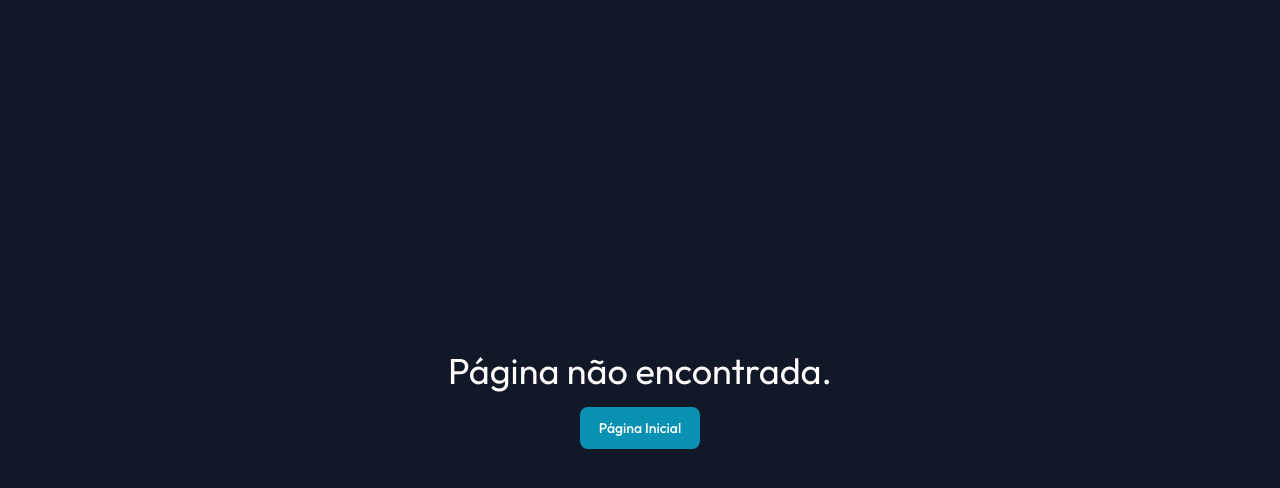
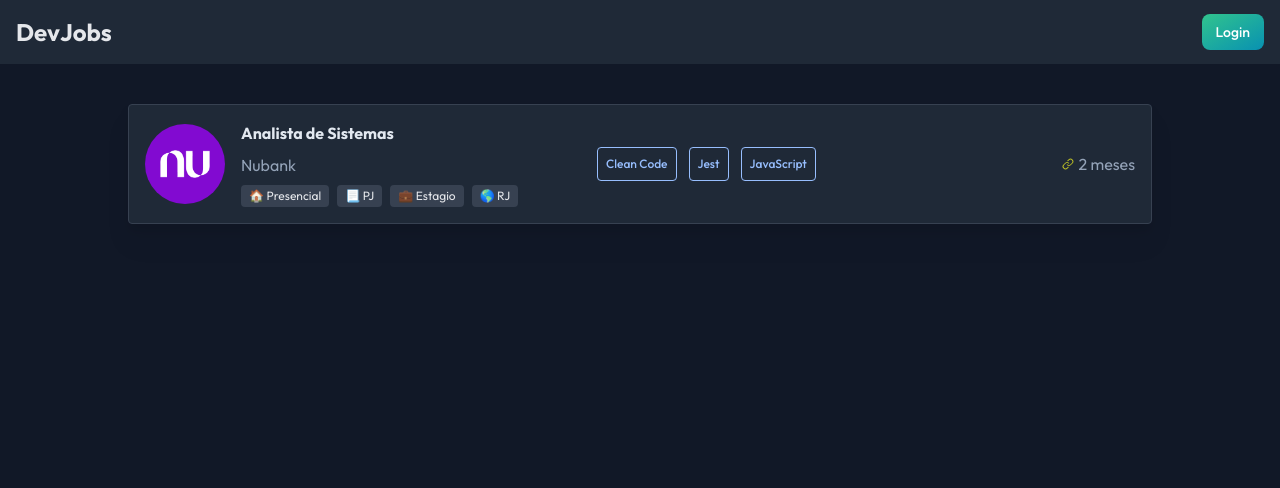
Before and after one commit to tarcisioandrade/devjobs, a Next.js app: page /user/jobsapplied in a window 1280 px wide. Before the commit this address had no page. Shown: the top 488 px of the page. Built offline with nearby package versions, Linux system fonts and the light colour scheme.

Commit message:
jobsApplied page code and style

```diff
--- a/src/components/Header/Header.tsx
+++ b/src/components/Header/Header.tsx
@@ -7,7 +7,7 @@ const Header = () => {
   const { login, user, logout } = useUserContext();
 
   return (
-    <header className="bg-gray-800 min-h-[4rem]">
+    <header className="bg-gray-800 min-h-[4rem] px-4">
       <div className="container mx-auto flex justify-between items-center h-full">
         <Link href="/" className="text-2xl font-semibold text-gray-200">
           DevJobs
--- a/src/components/JobCard/JobCard.tsx
+++ b/src/components/JobCard/JobCard.tsx
@@ -21,9 +21,9 @@ const JobCard = ({ job }: Props) => {
   return (
     <Link
       key={job.id}
-      className="border border-gray-700 bg-gray-800 p-4 rounded drop-shadow-xl hover:opacity-80 transition-opacity block"
+      className="border border-gray-700 bg-gray-800 p-4 rounded drop-shadow-xl hover:opacity-80 transition-opacity block relative"
       data-testid="job-card"
-      href={`job/${job.blob}`}
+      href={`/job/${job.blob}`}
     >
       <div className="flex items-center gap-4">
         <Avatar
@@ -31,6 +31,7 @@ const JobCard = ({ job }: Props) => {
           size="lg"
           rounded
           alt={job.company_name}
+          className="hidden md:block"
         />
         <div className="w-[228px]">
           <h2 className="text-slate-200 font-semibold">{job.title_job}</h2>
@@ -63,13 +64,13 @@ const JobCard = ({ job }: Props) => {
           </div>
         </div>
 
-        <div className="flex gap-3 items-center grow ml-28">
+        <div className="hidden sm:flex gap-3 items-center grow ml-28">
           {job.stacks.slice(0, 3).map((stack) => (
             <DevBadge key={stack}>{stack}</DevBadge>
           ))}
         </div>
 
-        <div className="text-slate-400 flex items-center gap-1">
+        <div className="text-slate-400 flex items-center gap-1 absolute top-1 right-1 md:static">
           <LinkIcon />
           {formatter(job.createAt)}
         </div>
--- a/src/mocks/handlers.ts
+++ b/src/mocks/handlers.ts
@@ -107,4 +107,22 @@ export const handlers = [
 
     return res(ctx.json(job));
   }),
+
+  rest.get("/userjobsapplied", async (req, res, ctx) => {
+    const { searchParams } = req.url;
+    const id_user = searchParams.get("user");
+
+    if (id_user) {
+      const jobsApplied = data.jobs.filter((job) => {
+        const target = job.candidates_status.some(
+          (candidate) => candidate.id_user === Number(id_user)
+        );
+        return target;
+      });
+
+      return res(ctx.json(jobsApplied));
+    }
+
+    return res(ctx.status(404));
+  }),
 ];
--- /dev/null
+++ b/src/pages/api/userjobsapplied.ts
@@ -0,0 +1,19 @@
+import { NextApiRequest, NextApiResponse } from "next";
+import data from "../../../data.json";
+
+export default function handler(req: NextApiRequest, res: NextApiResponse) {
+  const { user } = req.query;
+
+  if (user) {
+    const jobsApplied = data.jobs.filter((job) => {
+      const target = job.candidates_status.some(
+        (candidate) => candidate.id_user === Number(user)
+      );
+      return target;
+    });
+
+    return res.json(jobsApplied);
+  }
+
+  res.status(500);
+}
--- /dev/null
+++ b/src/pages/user/jobsapplied.tsx
@@ -0,0 +1,38 @@
+import Layout from "@components/Layout";
+import fetchUserJobsApplied from "@services/fetchUserJobsApplied";
+import { GetServerSideProps } from "next";
+import { Job } from "src/types/Job";
+import JobCard from "@components/JobCard";
+import Head from "next/head";
+
+type Props = {
+  jobs: Job[];
+};
+
+const JobsApplied = ({ jobs }: Props) => {
+  return (
+    <Layout>
+      <Head>
+        <title>DevJobs | Vagas Aplicadas</title>
+      </Head>
+      <main className="mainContainer">
+        <div className="flex gap-4 flex-col">
+          {jobs.map((job) => (
+            <JobCard key={job.id} job={job} />
+          ))}
+        </div>
+      </main>
+    </Layout>
+  );
+};
+
+export const getServerSideProps: GetServerSideProps = async (ctx) => {
+  const jobs: Job[] = await fetchUserJobsApplied(59);
+
+  return {
+    props: {
+      jobs,
+    },
+  };
+};
+export default JobsApplied;
--- a/tsconfig.json
+++ b/tsconfig.json
@@ -20,7 +20,8 @@
       "@pages/*": ["src/pages/*"],
       "@contexts/*": ["src/contexts/*"],
       "@services/*": ["src/services/*"],
-      "@utils/*": ["src/utils/*"]
+      "@utils/*": ["src/utils/*"],
+      "@libs/*": ["src/libs/*"]
     }
   },
   "include": ["next-env.d.ts", "**/*.ts", "**/*.tsx"],
```
